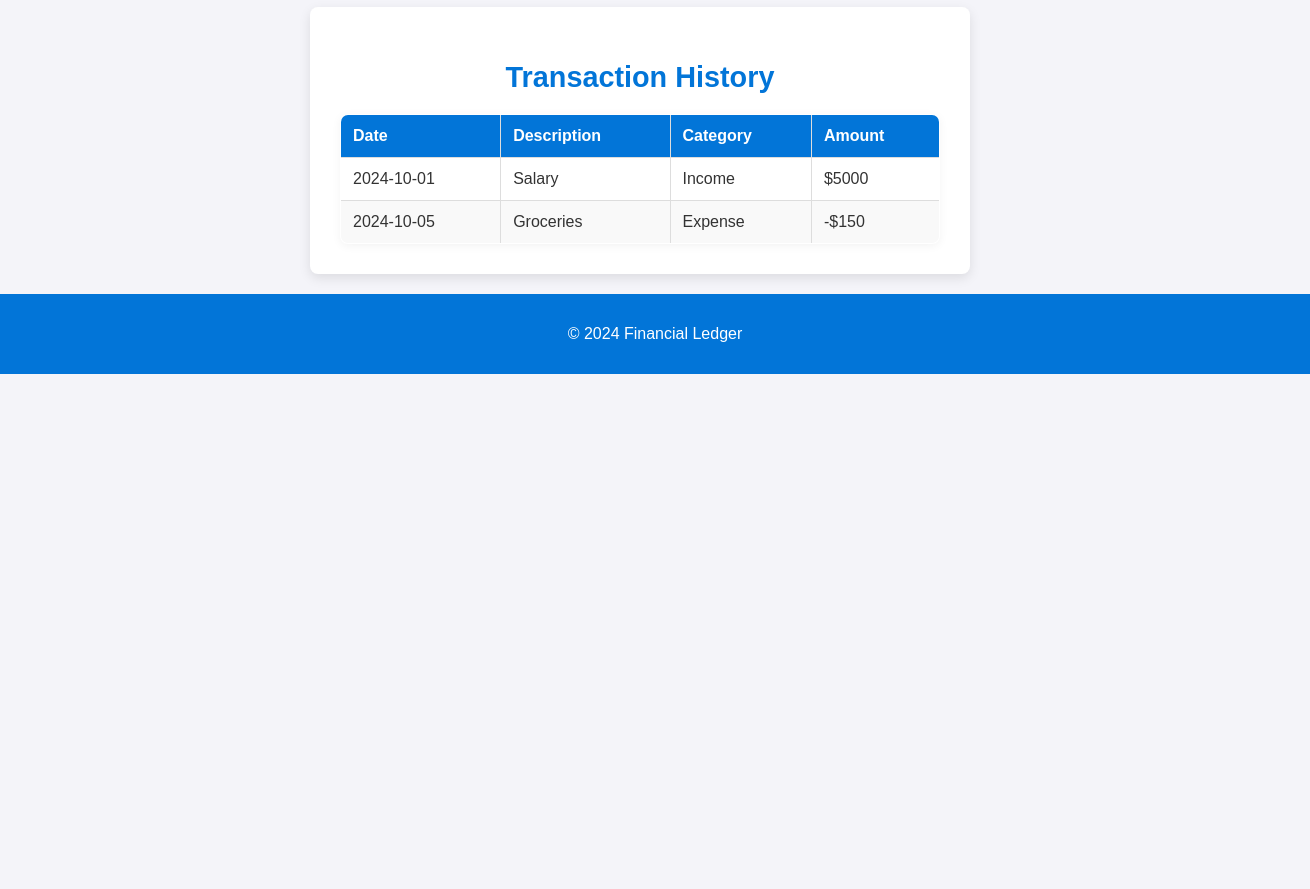
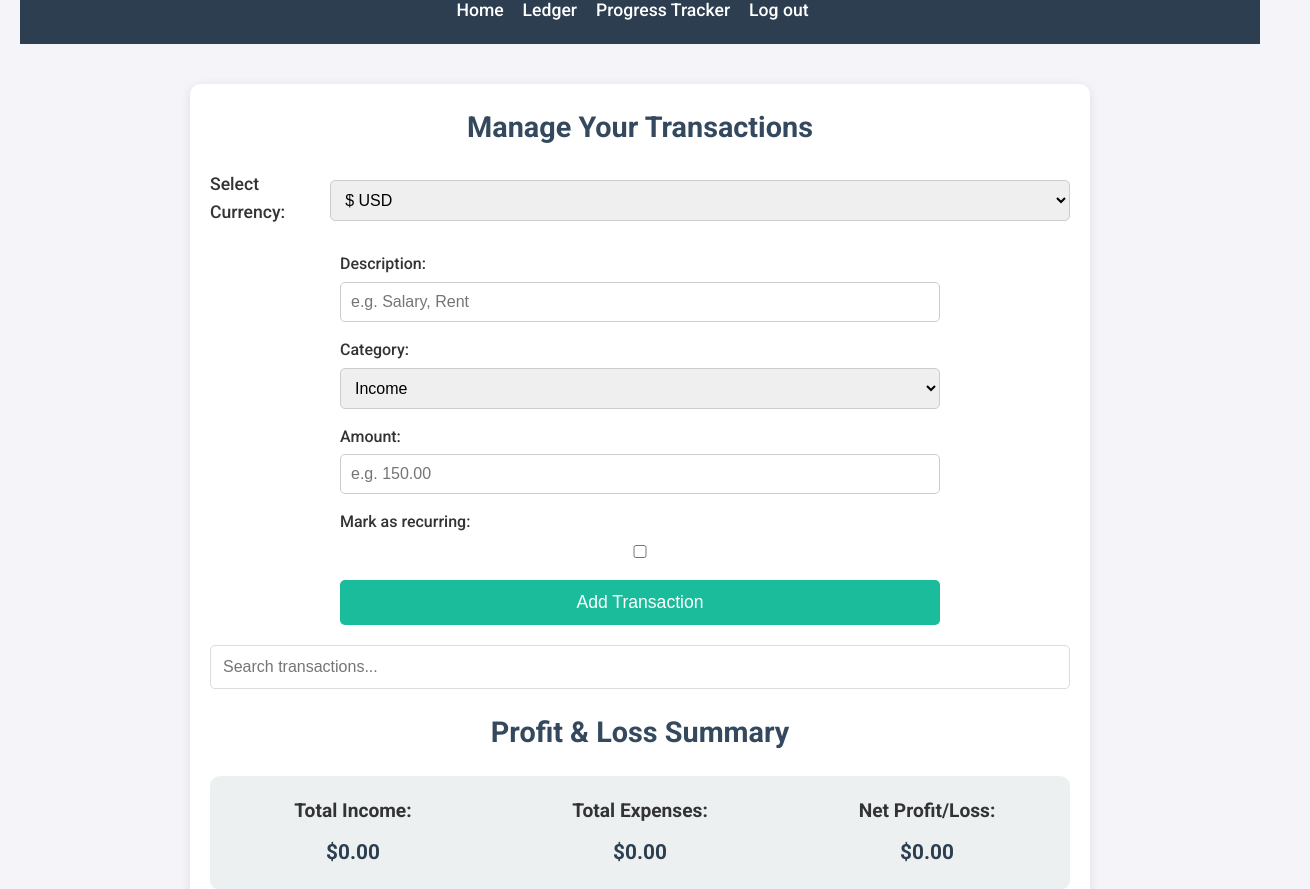
Before and after one commit to rheauppal/497-financial, a website: page public/index.html in a window 1280 px wide. Shown: the part 108-997 px from the top of the page, 1310 px wide, since content can reach past the window. Before the commit the page ends 800 px from the top, so only its background shows below. Drawn offline with Linux system fonts and the light colour scheme.

Commit message:
home page creation

```diff
--- a/package.json
+++ b/package.json
@@ -1,7 +1,6 @@
 {
   "name": "497-financial",
   "version": "1.0.0",
-  "description": "",
   "main": "server.js",
   "scripts": {
     "test": "echo \"Error: no test specified\" && exit 1",
@@ -13,5 +12,6 @@
   "dependencies": {
     "body-parser": "^1.20.3",
     "express": "^4.21.1"
-  }
+  },
+  "description": ""
 }
--- /dev/null
+++ b/public/home_styles.css
@@ -0,0 +1,155 @@
+/* General Styles */
+* {
+    margin: 0;
+    padding: 0;
+    box-sizing: border-box;
+}
+
+body {
+    font-family: 'Roboto', sans-serif;
+    background-color: #f4f4f9;
+    color: #333;
+    line-height: 1.6;
+    overflow-x: hidden;
+}
+
+/* Header */
+header {
+    background-color: #2c3e50;
+    padding: 15px 0;
+    text-align: center;
+}
+
+nav ul {
+    list-style: none;
+    padding: 0;
+    margin: 0;
+}
+
+nav ul li {
+    display: inline-block;
+    margin-right: 20px;
+}
+
+nav ul li a {
+    color: #fff;
+    text-decoration: none;
+    font-size: 1.2em;
+    font-weight: 500;
+    transition: color 0.3s ease;
+}
+
+nav ul li a:hover {
+    color: #1abc9c;
+}
+
+/* Hero Section */
+.hero {
+    background: linear-gradient(to bottom right, #1abc9c, #16a085);
+    color: white;
+    text-align: center;
+    padding: 100px 20px;
+    border-bottom-left-radius: 50% 10%;
+    border-bottom-right-radius: 50% 10%;
+    position: relative;
+    overflow: hidden;
+}
+
+.hero-content h1 {
+    font-size: 3.5em;
+    margin-bottom: 10px;
+    font-weight: 700;
+    letter-spacing: 2px;
+}
+
+.hero-content p {
+    font-size: 1.4em;
+    margin-bottom: 20px;
+}
+
+.highlight {
+    color: #8A2BE2;
+}
+
+.cta-button {
+    background-color: #34495e;
+    color: white;
+    padding: 15px 30px;
+    border-radius: 30px;
+    text-decoration: none;
+    font-size: 1.2em;
+    transition: background-color 0.3s ease, transform 0.3s ease;
+}
+
+.cta-button:hover {
+    background-color: #2c3e50;
+    transform: scale(1.05);
+}
+
+/* Features Section */
+.features {
+    padding: 60px 20px;
+    text-align: center;
+    background-color: #fff;
+}
+
+.features h2 {
+    font-size: 2.5em;
+    color: #2c3e50;
+    margin-bottom: 40px;
+    font-weight: 700;
+}
+
+.feature-container {
+    display: flex;
+    justify-content: space-around;
+    flex-wrap: wrap;
+}
+
+.feature-box {
+    background-color: #fff;
+    padding: 30px;
+    width: 30%;
+    min-width: 250px;
+    border-radius: 15px;
+    box-shadow: 0 4px 15px rgba(0, 0, 0, 0.1);
+    margin-bottom: 30px;
+    transition: transform 0.3s ease;
+}
+
+.feature-box h3 {
+    font-size: 1.8em;
+    margin-bottom: 15px;
+    color: #1abc9c;
+}
+
+.feature-box p {
+    font-size: 1.2em;
+    color: #555;
+}
+
+.feature-box:hover {
+    transform: translateY(-10px);
+}
+
+/* Footer */
+footer {
+    background-color: #2c3e50;
+    color: white;
+    text-align: center;
+    padding: 20px 0;
+    font-size: 1.1em;
+    position: relative;
+}
+
+footer::before {
+    content: '';
+    position: absolute;
+    top: -30px;
+    left: 0;
+    width: 100%;
+    height: 30px;
+    background: linear-gradient(to bottom left, #1abc9c, #16a085);
+    border-top-left-radius: 50% 10%;
+    border-top-right-radius: 50% 10%;
+}
--- a/public/index.html
+++ b/public/index.html
@@ -6,15 +6,16 @@
     <meta name="viewport" content="width=device-width, initial-scale=1.0">
     <title>Financial Ledger</title>
     <link rel="stylesheet" href="styles.css">
+    <link href="https://fonts.googleapis.com/css2?family=Roboto:wght@400;500;700&display=swap" rel="stylesheet">
 </head>
 
 <body>
     <header>
-        <h1>Financial Ledger</h1>
+        <h1>InvestED</h1>
         <nav>
             <ul>
-                <li><a href="#">Home</a></li>
-                <li><a href="#">Ledger</a></li>
+                <li><a href="home.html">Home</a></li>
+                <li><a href="index.html">Ledger</a></li>
                 <li><a href="#">Progress Tracker</a></li>
                 <li><a href="registration.html">Log out</a></li>
             </ul>
@@ -22,6 +23,81 @@
     </header>
 
     <section id="ledger">
+        <h2>Manage Your Transactions</h2>
+
+        <!-- Currency Selector -->
+        <div class="currency-selector">
+            <label for="currency">Select Currency:</label>
+            <select id="currency">
+                <option value="USD">$ USD</option>
+                <option value="EUR">€ EUR</option>
+                <option value="INR">₹ INR</option>
+            </select>
+        </div>
+
+        <!-- Form for Adding Transactions -->
+        <div class="form-container">
+            <form id="transaction-form">
+
+                <div class="form-group">
+                    <label for="description">Description:</label>
+                    <input type="text" id="description" name="description" placeholder="e.g. Salary, Rent" required>
+                </div>
+
+                <div class="form-group">
+                    <label for="category">Category:</label>
+                    <select id="category" name="category" required>
+                        <option value="Income">Income</option>
+                        <option value="Production Costs">Production Costs</option>
+                        <option value="Shipping Costs">Shipping Costs</option>
+                        <option value="Raw Materials">Raw Materials</option>
+                        <option value="Marketing">Marketing</option>
+                        <option value="Payroll">Payroll</option>
+                        <option value="Custom">Custom</option>
+                    </select>
+                </div>
+
+                <div class="form-group" id="custom-category-group" style="display:none;">
+                    <label for="custom-category">Custom Category:</label>
+                    <input type="text" id="custom-category" name="custom-category" placeholder="Enter custom category">
+                </div>
+
+                <div class="form-group">
+                    <label for="amount">Amount:</label>
+                    <input type="number" id="amount" name="amount" placeholder="e.g. 150.00" required>
+                </div>
+
+                <div class="form-group">
+                    <label for="recurring">Mark as recurring:</label>
+                    <input type="checkbox" id="recurring" name="recurring">
+                </div>
+
+                <button type="submit">Add Transaction</button>
+            </form>
+        </div>
+
+        <!-- Search Transactions -->
+        <div class="search-bar">
+            <input type="text" id="search-bar" placeholder="Search transactions..." onkeyup="searchTransactions()">
+        </div>
+
+        <!-- Profit & Loss Summary -->
+        <section id="summary">
+            <h2>Profit & Loss Summary</h2>
+            <div class="summary-container">
+                <div>
+                    <h3>Total Income: </h3><span id="total-income">$0.00</span>
+                </div>
+                <div>
+                    <h3>Total Expenses: </h3><span id="total-expenses">$0.00</span>
+                </div>
+                <div>
+                    <h3>Net Profit/Loss: </h3><span id="net-profit">$0.00</span>
+                </div>
+            </div>
+        </section>
+
+        <!-- Transaction History Table -->
         <h2>Transaction History</h2>
         <table>
             <thead>
@@ -32,7 +108,7 @@
                     <th>Amount</th>
                 </tr>
             </thead>
-            <tbody>
+            <tbody id="transaction-history">
                 <tr>
                     <td>2024-10-01</td>
                     <td>Salary</td>
@@ -47,11 +123,16 @@
                 </tr>
             </tbody>
         </table>
+
+        <!-- Export to CSV Button -->
+        <button onclick="exportToCSV()">Export to CSV</button>
     </section>
 
     <footer>
-        <p>&copy; 2024 Financial Ledger</p>
+        <p>&copy; 2024 Financial Ledger for Small Businesses</p>
     </footer>
+
+    <script src="scripts.js"></script>
 </body>
 
 </html>
--- /dev/null
+++ b/public/scripts.js
@@ -0,0 +1,163 @@
+let totalIncome = 0;
+let totalExpenses = 0;
+
+// Load the transaction history and summary on page load
+window.addEventListener('load', function () {
+    loadTransactionHistory();
+    loadSummary();
+});
+
+// Event listener for form submission
+document.getElementById('transaction-form').addEventListener('submit', function (e) {
+    e.preventDefault();
+
+    // Get current date
+    const currentDate = new Date();
+    const formattedDate = `${currentDate.getFullYear()}-${(currentDate.getMonth() + 1).toString().padStart(2, '0')}-${currentDate.getDate().toString().padStart(2, '0')}`;
+
+    // Get form values
+    const description = document.getElementById('description').value;
+    const categorySelect = document.getElementById('category');
+    const category = categorySelect.value === 'Custom'
+        ? document.getElementById('custom-category').value
+        : categorySelect.value;
+    const amount = parseFloat(document.getElementById('amount').value);
+    const recurring = document.getElementById('recurring').checked;
+
+    if (!description || !category || isNaN(amount)) {
+        alert("Please fill all the fields!");
+        return;
+    }
+
+    // Add transaction to table
+    addTransactionToTable(formattedDate, description, category, amount);
+
+    // Update Profit & Loss summary
+    updateSummary(amount, category);
+
+    // Clear form fields
+    document.getElementById('transaction-form').reset();
+    document.getElementById('custom-category-group').style.display = 'none';
+
+    // Save the transaction to localStorage
+    saveTransactionHistory();
+});
+
+// Show custom category input if "Custom" is selected
+document.getElementById('category').addEventListener('change', function () {
+    if (this.value === 'Custom') {
+        document.getElementById('custom-category-group').style.display = 'block';
+    } else {
+        document.getElementById('custom-category-group').style.display = 'none';
+    }
+});
+
+// Add transaction to table
+function addTransactionToTable(date, description, category, amount) {
+    const table = document.getElementById('transaction-history');
+    const newRow = document.createElement('tr');
+
+    newRow.innerHTML = `
+        <td>${date}</td>
+        <td>${description}</td>
+        <td>${category}</td>
+        <td>${formatCurrency(amount)}</td>
+    `;
+
+    table.appendChild(newRow);
+}
+
+// Update the profit & loss summary
+function updateSummary(amount, category) {
+    if (category === 'Income') {
+        totalIncome += amount;
+    } else {
+        totalExpenses += amount;
+    }
+
+    const netProfit = totalIncome - totalExpenses;
+
+    document.getElementById('total-income').innerText = formatCurrency(totalIncome);
+    document.getElementById('total-expenses').innerText = formatCurrency(totalExpenses);
+    document.getElementById('net-profit').innerText = formatCurrency(netProfit);
+
+    // Save updated totals to localStorage
+    saveSummary();
+}
+
+// Format currency based on the selected currency
+function formatCurrency(amount) {
+    const currency = document.getElementById('currency').value;
+    return new Intl.NumberFormat('en-US', {
+        style: 'currency',
+        currency: currency
+    }).format(amount);
+}
+
+// Search transactions by description
+function searchTransactions() {
+    const input = document.getElementById('search-bar').value.toLowerCase();
+    const rows = document.querySelectorAll('#transaction-history tr');
+
+    rows.forEach(row => {
+        const description = row.children[1].innerText.toLowerCase();
+        if (description.includes(input)) {
+            row.style.display = '';
+        } else {
+            row.style.display = 'none';
+        }
+    });
+}
+
+// Export transaction history to CSV
+function exportToCSV() {
+    let csvContent = "data:text/csv;charset=utf-8,";
+    csvContent += "Date,Description,Category,Amount\n";
+
+    const rows = document.querySelectorAll('#transaction-history tr');
+    rows.forEach(row => {
+        const cells = row.querySelectorAll('td');
+        let rowContent = Array.from(cells).map(cell => cell.innerText.replace(/,/g, '')).join(',');
+        csvContent += rowContent + "\n";
+    });
+
+    const encodedUri = encodeURI(csvContent);
+    const link = document.createElement('a');
+    link.setAttribute('href', encodedUri);
+    link.setAttribute('download', 'financial_ledger.csv');
+    document.body.appendChild(link);
+
+    link.click();
+}
+
+// Save the transaction history to localStorage
+function saveTransactionHistory() {
+    const table = document.getElementById('transaction-history');
+    localStorage.setItem('transactionHistory', table.innerHTML);
+}
+
+// Load the transaction history from localStorage
+function loadTransactionHistory() {
+    const storedHistory = localStorage.getItem('transactionHistory');
+    if (storedHistory) {
+        document.getElementById('transaction-history').innerHTML = storedHistory;
+    }
+}
+
+// Save the total income and expenses to localStorage
+function saveSummary() {
+    localStorage.setItem('totalIncome', totalIncome);
+    localStorage.setItem('totalExpenses', totalExpenses);
+}
+
+// Load the total income and expenses from localStorage
+function loadSummary() {
+    totalIncome = parseFloat(localStorage.getItem('totalIncome')) || 0;
+    totalExpenses = parseFloat(localStorage.getItem('totalExpenses')) || 0;
+
+    const netProfit = totalIncome - totalExpenses;
+
+    document.getElementById('total-income').innerText = formatCurrency(totalIncome);
+    document.getElementById('total-expenses').innerText = formatCurrency(totalExpenses);
+    document.getElementById('net-profit').innerText = formatCurrency(netProfit);
+}
--- a/public/styles.css
+++ b/public/styles.css
@@ -1,176 +1,212 @@
-/* General Body Styling */
-body {
-    font-family: 'Poppins', sans-serif;
-    background-color: #f4f4f9;
+/* General Styles */
+* {
+    box-sizing: border-box;
     margin: 0;
     padding: 0;
-    color: #333;
 }
 
-/* Header */
+body {
+    font-family: 'Roboto', sans-serif;
+    background-color: #f4f4f9;
+    color: #333;
+    padding: 20px;
+    line-height: 1.6;
+}
+
 header {
-    background-color: #0275d8;
+    background-color: #2c3e50;
     color: #fff;
     padding: 20px;
     text-align: center;
-    box-shadow: 0 4px 6px rgba(0, 0, 0, 0.1);
 }
 
 header h1 {
+    font-size: 2.5em;
     margin: 0;
-    font-size: 2rem;
-    letter-spacing: 1px;
 }
 
-/* Navigation */
 nav ul {
-    list-style-type: none;
-    margin: 0;
+    list-style: none;
     padding: 0;
-    text-align: center;
 }
 
 nav ul li {
     display: inline-block;
-    margin-right: 20px;
+    margin-right: 15px;
 }
 
 nav ul li a {
     color: #fff;
     text-decoration: none;
-    font-weight: bold;
-    padding: 10px;
+    font-weight: 500;
+    font-size: 1.1em;
 }
 
-nav ul li a:hover {
-    background-color: #0256a5;
-    padding: 10px 20px;
+/* Ledger Section */
+#ledger {
+    max-width: 900px;
+    margin: 40px auto;
+    padding: 20px;
+    background-color: #fff;
+    border-radius: 10px;
+    box-shadow: 0 2px 10px rgba(0, 0, 0, 0.1);
+}
+
+h2 {
+    text-align: center;
+    margin-bottom: 20px;
+    font-size: 1.8em;
+    color: #34495e;
+}
+
+/* Currency Selector */
+.currency-selector {
+    margin-bottom: 20px;
+    display: flex;
+    justify-content: center;
+    align-items: center;
+}
+
+.currency-selector label {
+    margin-right: 10px;
+    font-size: 1.1em;
+}
+
+.currency-selector select {
+    padding: 10px;
+    border: 1px solid #ccc;
+    border-radius: 5px;
+    font-size: 1em;
+}
+
+/* Form Styles */
+.form-container {
+    display: flex;
+    justify-content: center;
+}
+
+form {
+    width: 100%;
+    max-width: 600px;
+}
+
+.form-group {
+    margin-bottom: 15px;
+}
+
+label {
+    display: block;
+    font-weight: 500;
+    margin-bottom: 5px;
+}
+
+input,
+select {
+    width: 100%;
+    padding: 10px;
+    border: 1px solid #ccc;
+    border-radius: 5px;
+    font-size: 1em;
+}
+
+button {
+    width: 100%;
+    padding: 12px;
+    background-color: #1abc9c;
+    color: white;
+    border: none;
+    border-radius: 5px;
+    font-size: 1.1em;
+    cursor: pointer;
+}
+
+button:hover {
+    background-color: #16a085;
+}
+
+/* Search Bar Styles */
+.search-bar {
+    margin-top: 20px;
+}
+
+.search-bar input {
+    width: 100%;
+    padding: 12px;
+    font-size: 1em;
+    border: 1px solid #ddd;
     border-radius: 5px;
 }
 
-/* Section Styling */
-#ledger, #signup, #login {
-    padding: 30px;
-    max-width: 600px;
-    margin: 20px auto;
-    background-color: #fff;
-    box-shadow: 0 4px 12px rgba(0, 0, 0, 0.1);
-    border-radius: 8px;
+/* Profit and Loss Summary */
+#summary {
+    margin-top: 20px;
 }
 
-#ledger h2, #signup h2, #login h2 {
-    text-align: center;
-    color: #0275d8;
-    font-size: 1.8rem;
-    margin-bottom: 20px;
+.summary-container {
+    display: flex;
+    justify-content: space-between;
+    background-color: #ecf0f1;
+    padding: 20px;
+    border-radius: 10px;
 }
 
-/* Table Styling */
+.summary-container div {
+    text-align: center;
+    width: 30%;
+}
+
+.summary-container h3 {
+    font-size: 1.2em;
+    margin-bottom: 10px;
+}
+
+#total-income,
+#total-expenses,
+#net-profit {
+    font-size: 1.3em;
+    font-weight: bold;
+    color: #2c3e50;
+}
+
+/* Table Styles */
 table {
     width: 100%;
+    margin-top: 30px;
     border-collapse: collapse;
-    margin: 0 auto;
-    background-color: #fff;
-    box-shadow: 0 2px 10px rgba(0, 0, 0, 0.05);
-    border-radius: 8px;
-    overflow: hidden;
+    font-size: 1em;
 }
 
-table, th, td {
+table,
+th,
+td {
     border: 1px solid #ddd;
 }
 
-th, td {
+th,
+td {
+    text-align: center;
     padding: 12px;
-    text-align: left;
-    font-size: 1rem;
 }
 
 th {
-    background-color: #0275d8;
-    color: #fff;
+    background-color: #34495e;
+    color: white;
 }
 
-tr:nth-child(even) {
+tbody tr:nth-child(odd) {
     background-color: #f9f9f9;
 }
 
-/* Form Styling */
-.registration-form, .login-form {
-    display: flex;
-    flex-direction: column;
-}
-
-.registration-form label, .login-form label {
-    margin-bottom: 5px;
-    font-weight: bold;
-}
-
-.registration-form input, .login-form input {
-    padding: 12px;
-    margin-bottom: 15px;
-    border: 1px solid #ddd;
-    border-radius: 4px;
-    font-size: 1rem;
-    box-shadow: inset 0 1px 3px rgba(0, 0, 0, 0.1);
-}
-
-.registration-form button, .login-form button {
-    padding: 12px;
-    background-color: #0275d8;
-    color: white;
-    border: none;
-    cursor: pointer;
-    font-size: 1rem;
-    font-weight: bold;
-    border-radius: 4px;
-    transition: background-color 0.3s ease;
-}
-
-.registration-form button:hover, .login-form button:hover {
-    background-color: #0256a5;
-}
-
-.registration-form p, .login-form p {
-    text-align: center;
-    margin-top: 20px;
-}
-
-.registration-form a, .login-form a {
-    color: #0275d8;
-    text-decoration: none;
-    font-weight: bold;
-}
-
-.registration-form a:hover, .login-form a:hover {
-    text-decoration: underline;
+tbody tr:nth-child(even) {
+    background-color: #f1f1f1;
 }
 
 /* Footer */
 footer {
-    background-color: #0275d8;
-    color: #fff;
+    margin-top: 40px;
     text-align: center;
-    padding: 15px;
-    width: 100%;
-    position: relative;
-    bottom: 0;
+    padding: 10px;
+    background-color: #2c3e50;
+    color: white;
+    border-radius: 5px;
 }
-
-/* Responsive Design */
-@media (max-width: 600px) {
-    nav ul li {
-        display: block;
-        margin-bottom: 10px;
-    }
-
-    nav ul li a {
-        display: block;
-        padding: 10px;
-    }
-
-    #ledger, #signup, #login {
-        width: 90%;
-        padding: 20px;
-    }
-}
```
Also changed, not shown: public/home.html (added, +57 -0 lines), 1 other file.
